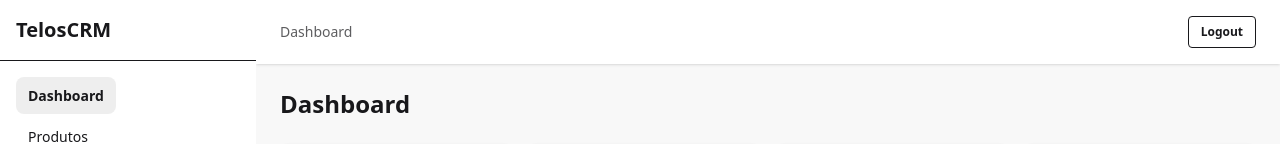
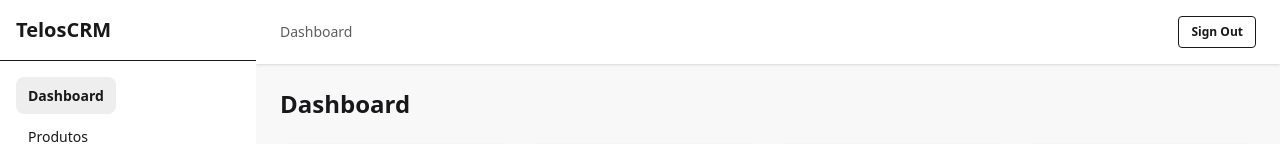
Before and after one commit to ViniciusDornelasDEV/telos_front_vue, a Vue app: page / in a window 1280 px wide. Shown: the top 144 px of the page. Built offline with nearby package versions, Linux system fonts and the light colour scheme; no server answers; sample sign-in values are in the browser's storage.

Commit message:
fix: not display duplicate interface name

```diff
--- a/src/layouts/DefaultLayout.vue
+++ b/src/layouts/DefaultLayout.vue
@@ -49,8 +49,8 @@ function logout() {
         </div>
 
         <!-- Actions -->
-        <button class="btn btn-sm btn-outline" @click="logout">
-          Logout
+        <button class="btn btn-sm btn-outline" @click="logout" aria-label="Sign out">
+          Sign Out
         </button>
       </header>
 
```
